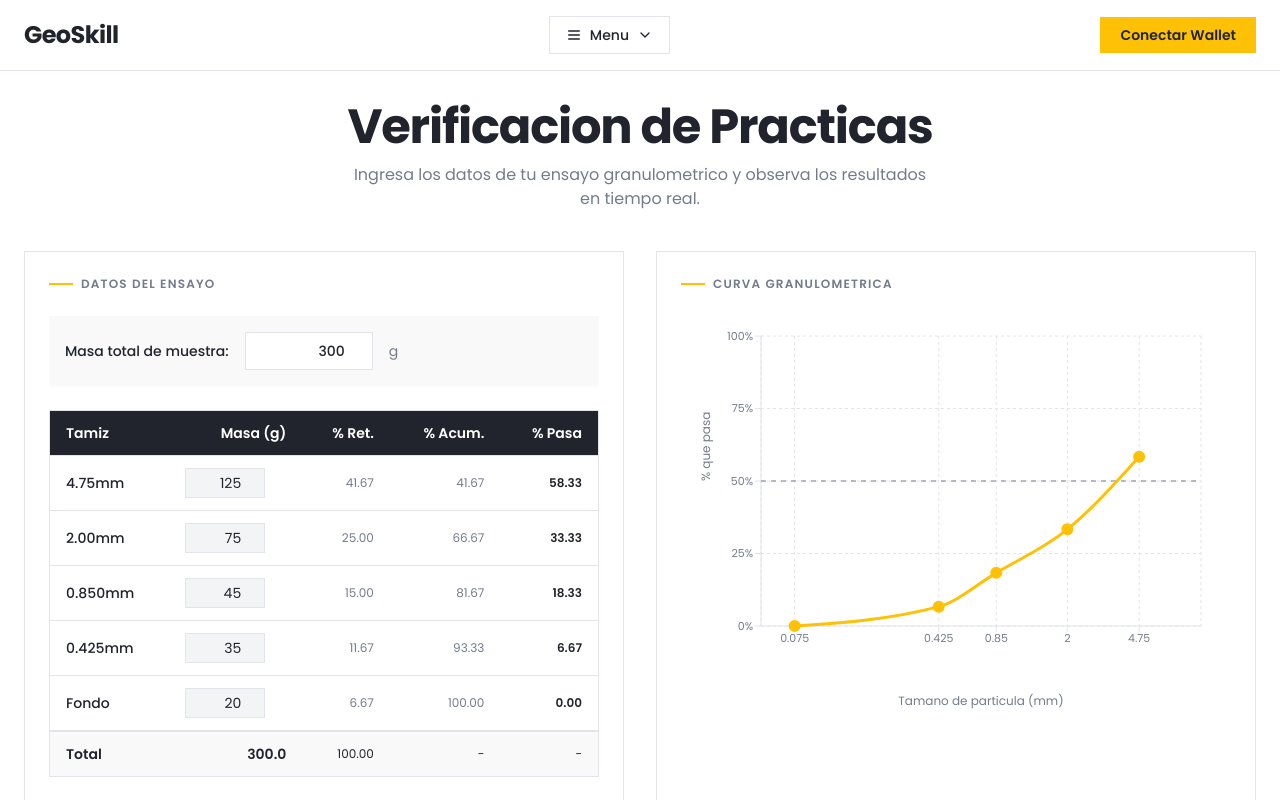
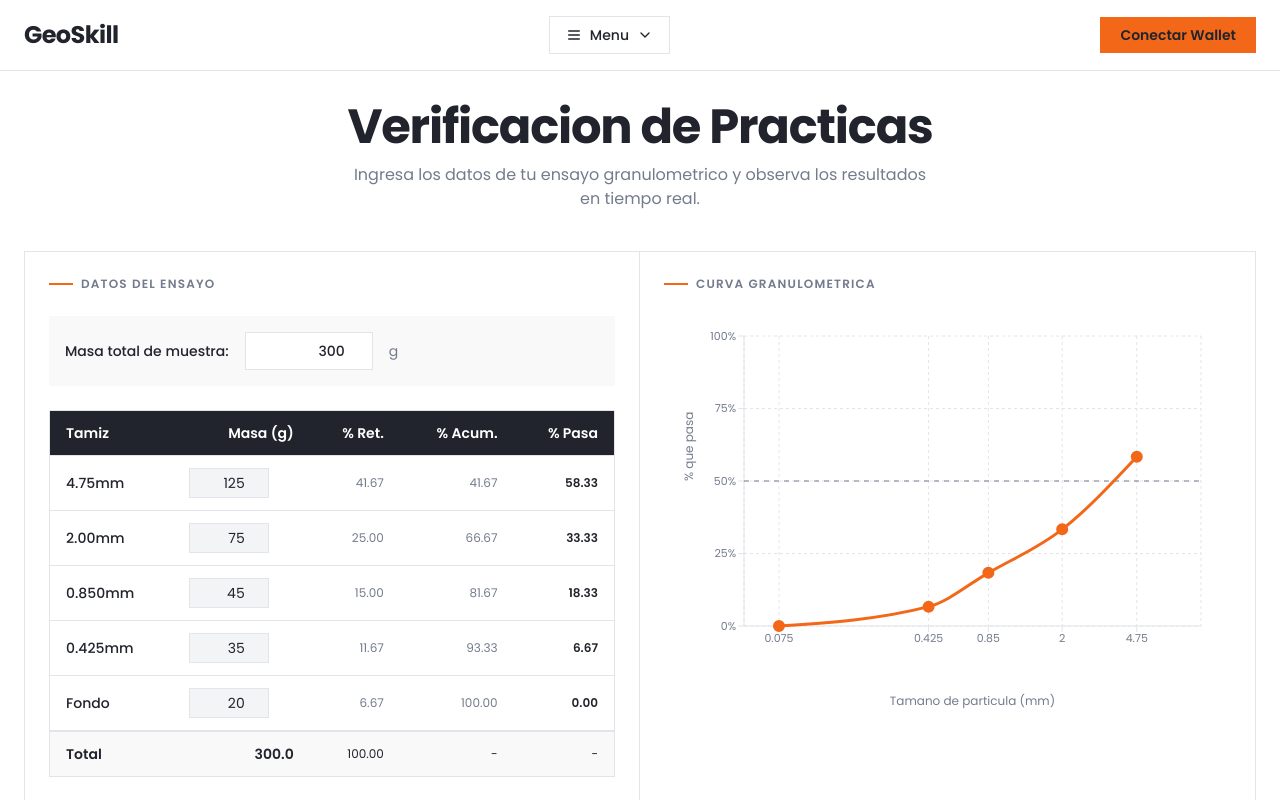
Before and after one commit to vincesmandres/geoskill-proof, a Next.js app: page / in a window 1280 px wide. Shown: the top 800 px of the page. Built offline with nearby package versions, Linux system fonts and the light colour scheme.

Commit message:
feat: update visualization with terracotta color, inverted X-axis, and integrated layout
Change chart color to terracotta, reverse X-axis, and place table and graph side by side.

Co-authored-by: Maikel Andres Vinces Mendoza <128201678+vincesmandres@users.noreply.github.com>

```diff
--- a/app/globals.css
+++ b/app/globals.css
@@ -14,7 +14,7 @@
   --muted: 220 14% 96%;
   --muted-foreground: 220 10% 50%;
   --border: 220 13% 90%;
-  --accent: 45 100% 51%;
+  --accent: 22 89% 52%;
   --radius: 0.5rem;
 }
 
--- a/app/page.tsx
+++ b/app/page.tsx
@@ -76,10 +76,11 @@ export default function Home() {
           </p>
         </div>
 
-        {/* Main content grid */}
-        <div className="grid lg:grid-cols-2 gap-8">
+        {/* Main content: Table and Chart together */}
+        <section className="bg-white border border-border">
+          <div className="grid lg:grid-cols-2 gap-0">
             {/* Left: Data Table */}
-          <section className="bg-white p-6 border border-border">
+            <div className="p-6 border-r border-border">
               <h2 className="text-xs font-semibold uppercase tracking-widest text-muted-foreground mb-6 flex items-center gap-2">
                 <span className="w-6 h-0.5 bg-accent"></span>
                 Datos del Ensayo
@@ -111,10 +112,10 @@ export default function Home() {
                   Practica firmada y registrada exitosamente
                 </div>
               )}
-          </section>
+            </div>
 
             {/* Right: Granulometry Chart */}
-          <section className="bg-white p-6 border border-border">
+            <div className="p-6">
               <h2 className="text-xs font-semibold uppercase tracking-widest text-muted-foreground mb-6 flex items-center gap-2">
                 <span className="w-6 h-0.5 bg-accent"></span>
                 Curva Granulometrica
@@ -135,8 +136,9 @@ export default function Home() {
                   </div>
                 )}
               </div>
+            </div>
+          </div>
         </section>
-        </div>
       </main>
     </div>
   )
--- a/components/granulometry-chart.tsx
+++ b/components/granulometry-chart.tsx
@@ -22,7 +22,7 @@ export function GranulometryChart({ passingPercentages }: GranulometryChartProps
   const data = SIEVE_SIZES.map((size, index) => ({
     size,
     passing: passingPercentages[index] ?? 0,
-  })).reverse() // Reverse to show smallest to largest on chart
+  })) // No reverse - keep larger to smaller
 
   return (
     <div className="w-full h-full min-h-[300px]">
```
Lines whose indentation alone changed are shown as unchanged.
